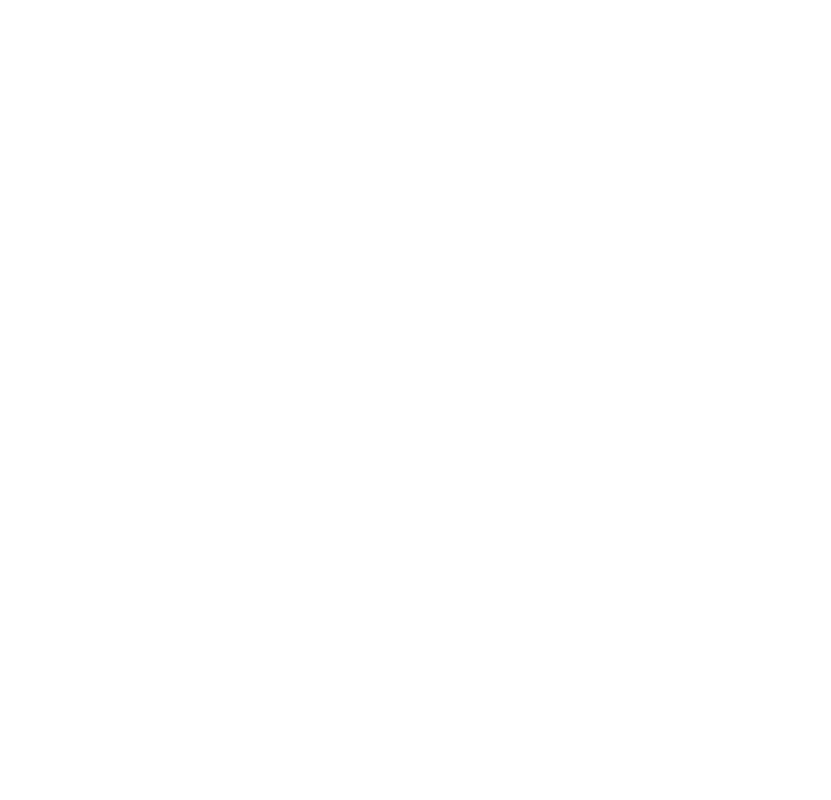
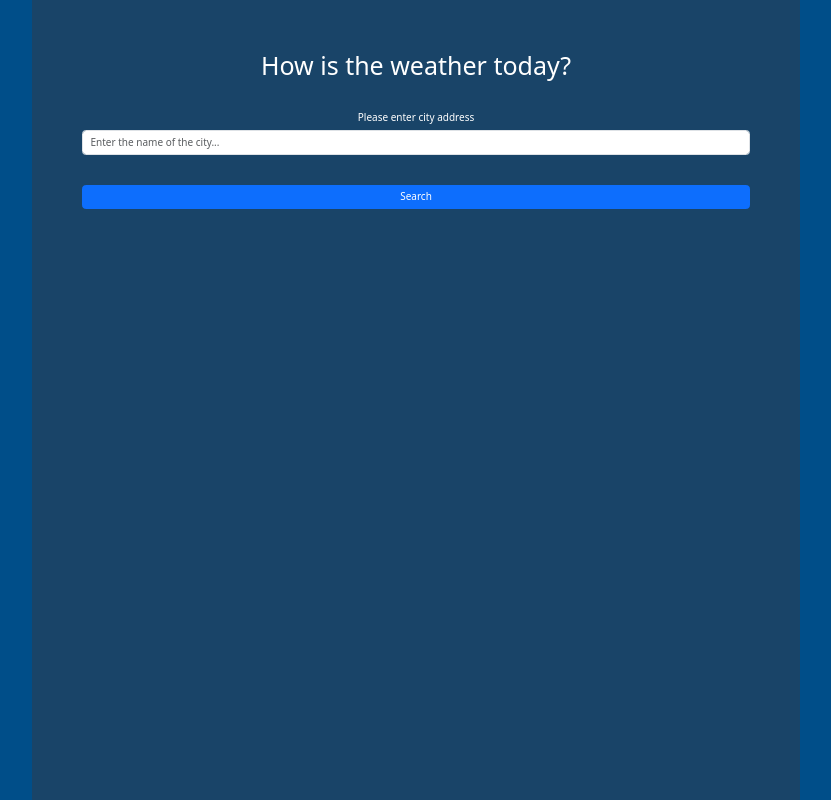
Before and after one commit to Mesi14/weather-app, a plain HTML site: page index.html in a window 1280 px wide. Shown: the whole page, without its empty margins (224-1055 px from the left). Drawn offline with nearby package versions, Linux system fonts and the light colour scheme.

```diff
--- a/Assets/Styles/style.css
+++ b/Assets/Styles/style.css
@@ -0,0 +1,16 @@
+html {
+    font-size: 10px;
+}
+
+body {
+    width: 100%;
+    background-color: #004E89;
+}
+
+.info {
+    width: 60%;
+    height: 100vh;
+    margin: 0 auto;
+    padding: 5rem;
+    background-color: rgb(25, 68, 104);
+}
--- a/app.js
+++ b/app.js
@@ -0,0 +1,15 @@
+const api_key = '';
+const city = document.getElementById("city-name");
+const searchBtn = document.getElementById("search");
+
+searchBtn.addEventListener("click", (e) => {
+    e.preventDefault();
+    console.log(city.value);
+});
+
+let url = `https://api.api-ninjas.com/v1/weather?city=${city.value}`
+const getWetherData = city => {
+    try {
+        const response = await fetch(url)
+    }
+})
--- a/index.html
+++ b/index.html
@@ -3,10 +3,25 @@
 <head>
   <meta charset="UTF-8">
   <meta name="viewport" content="width=device-width, initial-scale=1.0">
+  <link href="https://cdn.jsdelivr.net/npm/bootstrap@5.3.3/dist/css/bootstrap.min.css" rel="stylesheet" integrity="sha384-QWTKZyjpPEjISv5WaRU9OFeRpok6YctnYmDr5pNlyT2bRjXh0JMhjY6hW+ALEwIH" crossorigin="anonymous">
+  <link rel="stylesheet" href="https://cdnjs.cloudflare.com/ajax/libs/font-awesome/4.7.0/css/font-awesome.min.css">
   <link rel="stylesheet" href="./Assets/Styles/style.css">
   <title>Weather App</title>
 </head>
 <body>
+  <main class="container-fluid info text-center text-white">
+    <h1>How is the weather today?</h1>
+    <form class="col g-3 mt-5">
+      <div class="col-lg-12">
+        <label for="city-name" class="form-label">Please enter city address</label>
+        <input type="text" class="form-control" id="city-name" placeholder="Enter the name of the city...">
+      </div>
+      <div class="d-grid gap-2">
+        <button type="submit" class="btn btn-primary mt-5" id="search">Search</button>
+      </div>
+    </form>
+  </main>
+  <script src="https://cdn.jsdelivr.net/npm/bootstrap@5.3.3/dist/js/bootstrap.bundle.min.js" integrity="sha384-YvpcrYf0tY3lHB60NNkmXc5s9fDVZLESaAA55NDzOxhy9GkcIdslK1eN7N6jIeHz" crossorigin="anonymous"></script>
   <script src="./app.js"></script>
 </body>
 </html>
```
